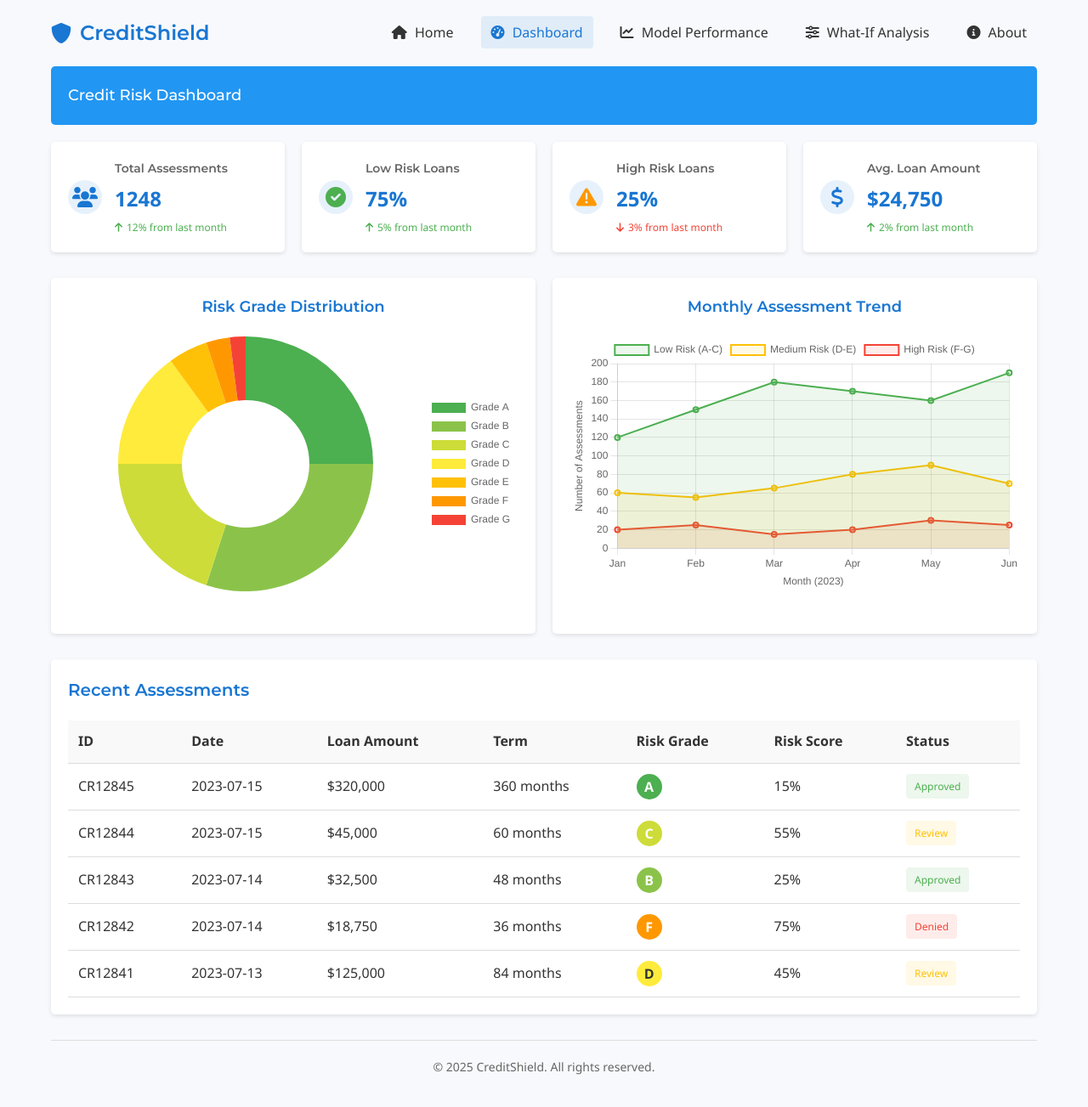
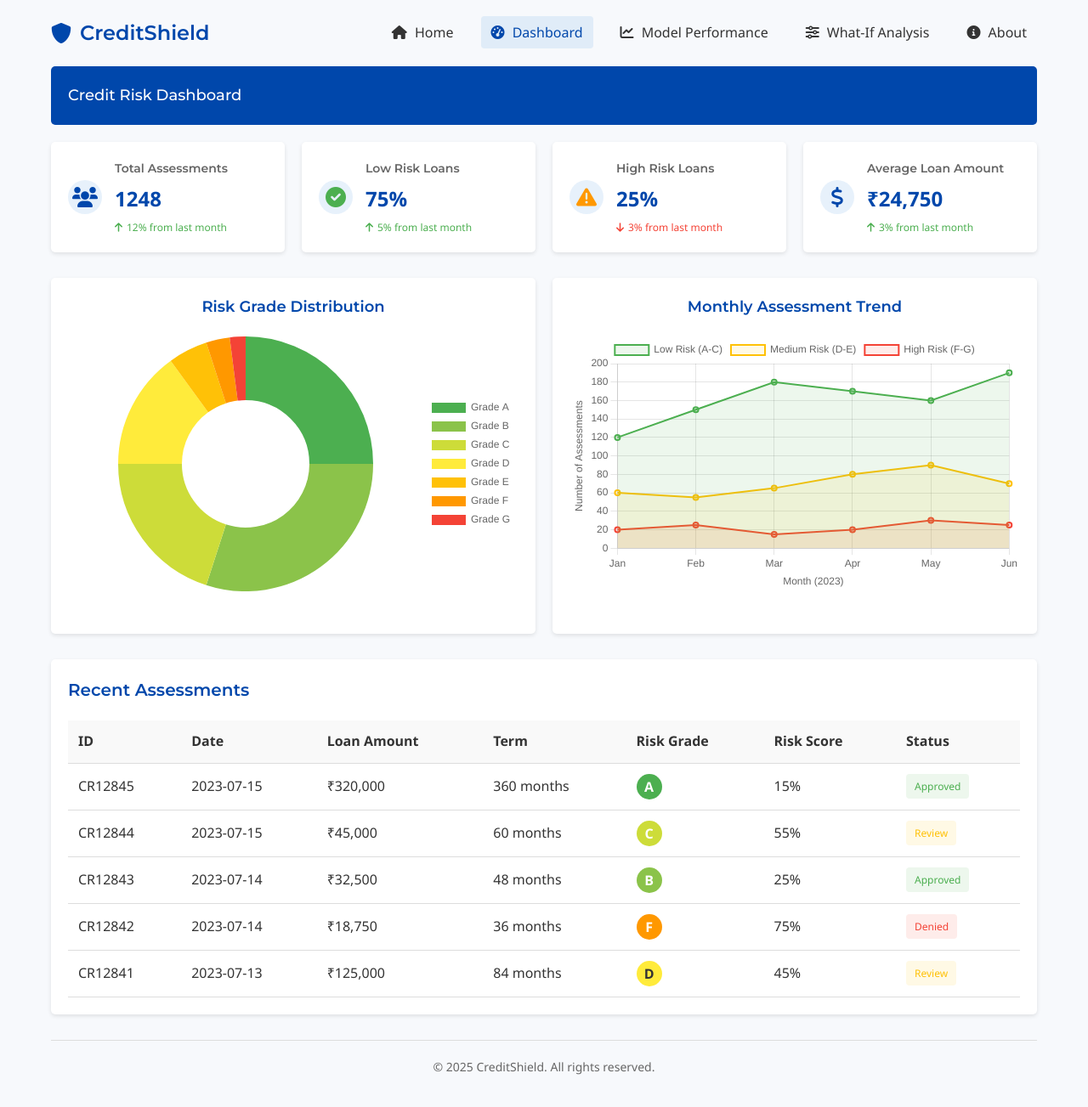
Before and after one commit to AltNeo/Credit-Shield, a Flask app: page /dashboard in a window 1280 px wide. Shown: the whole page at 85% size. Run offline with Flask 2, Linux system fonts and the light colour scheme.

Commit message:
changed color and dollar sign

```diff
--- a/static/css/styles.css
+++ b/static/css/styles.css
@@ -5,8 +5,8 @@
 
 /* Variables */
 :root {
-    --primary-color: #1976d2;
-    --primary-dark: #0d47a1;
+    --primary-color: #0047AB;
+    --primary-dark: #003380;
     --primary-light: #bbdefb;
     --secondary-color: #f5f5f5;
     --text-color: #333;
@@ -129,7 +129,7 @@ nav a i {
 
 /* Form Header Styles */
 .form-header {
-    background-color: #2196f3;
+    background-color: #0047AB;
     color: white;
     padding: 20px;
     margin-bottom: 20px;
@@ -150,7 +150,7 @@ nav a i {
     border-radius: 5px;
     padding: 15px;
     margin-bottom: 25px;
-    border-left: 4px solid #2196f3;
+    border-left: 4px solid #0047AB;
     font-size: 14px;
 }
 
@@ -896,7 +896,7 @@ footer {
 
 /* Hero Banner Styles */
 .hero-banner {
-    background-color: #2196f3;
+    background-color: #0047AB;
     color: white;
     padding: 40px 20px;
     text-align: center;
--- a/templates/dashboard.html
+++ b/templates/dashboard.html
@@ -76,10 +76,10 @@
                         <i class="fas fa-dollar-sign"></i>
                     </div>
                     <div class="stat-content">
-                        <h3>Avg. Loan Amount</h3>
-                        <div class="stat-value">${{ metrics.avg_loan_amount }}</div>
+                        <h3>Average Loan Amount</h3>
+                        <div class="stat-value">₹{{ metrics.avg_loan_amount }}</div>
                         <div class="stat-trend positive">
-                            <i class="fas fa-arrow-up"></i> 2% from last month
+                            <i class="fas fa-arrow-up"></i> 3% from last month
                         </div>
                     </div>
                 </div>
@@ -121,7 +121,7 @@
                             <tr>
                                 <td>{{ assessment.id }}</td>
                                 <td>{{ assessment.date }}</td>
-                                <td>${{ assessment.loan_amount }}</td>
+                                <td>₹{{ assessment.loan_amount }}</td>
                                 <td>{{ assessment.term }} months</td>
                                 <td>
                                     <span class="grade-badge grade-{{ assessment.grade.lower() }}">
--- a/templates/index.html
+++ b/templates/index.html
@@ -49,7 +49,7 @@
                         <form id="loan-form">
                             <div class="form-grid">
                                 <div class="form-group">
-                                    <label for="loan-amount">Loan Amount ($)</label>
+                                    <label for="loan-amount">Loan Amount (₹)</label>
                                     <input type="number" id="loan-amount" name="loan-amount" value="10000" class="form-control">
                                     <span class="validation-icon"><i class="fas fa-check"></i></span>
                                 </div>
@@ -76,7 +76,7 @@
                                 </div>
 
                                 <div class="form-group">
-                                    <label for="monthly-payment">Monthly Payment ($)</label>
+                                    <label for="monthly-payment">Monthly Payment (₹)</label>
                                     <input type="number" id="monthly-payment" name="monthly-payment" value="325.0" step="0.01" class="form-control">
                                     <span class="validation-icon"><i class="fas fa-check"></i></span>
                                 </div>
@@ -94,7 +94,7 @@
                         <form id="borrower-form">
                             <div class="form-grid">
                                 <div class="form-group">
-                                    <label for="annual-income">Annual Income ($)</label>
+                                    <label for="annual-income">Annual Income (₹)</label>
                                     <input type="number" id="annual-income" name="annual-income" value="60000" class="form-control">
                                     <span class="validation-icon"><i class="fas fa-check"></i></span>
                                 </div>
```
Also changed, not shown: templates/what_if.html (+4 -4 lines).
